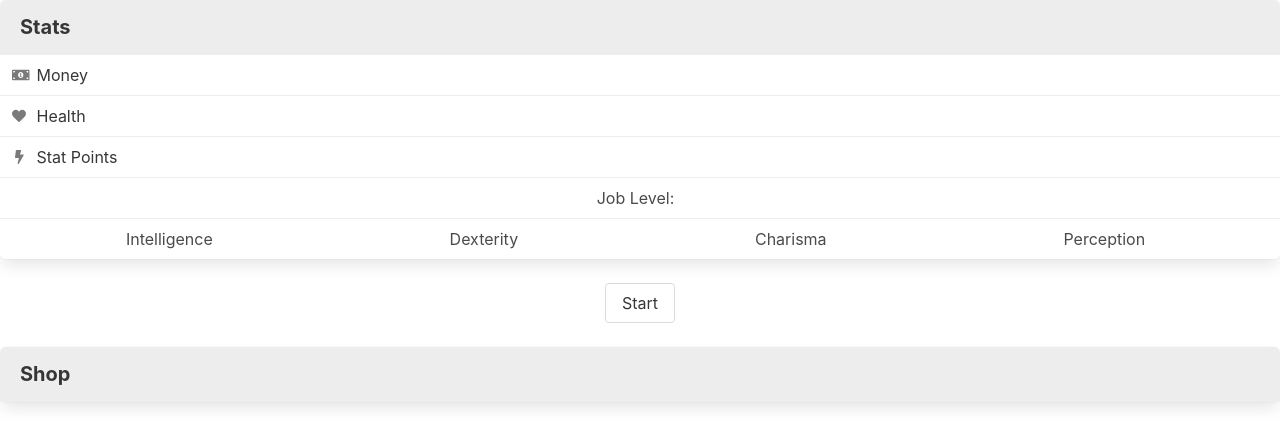
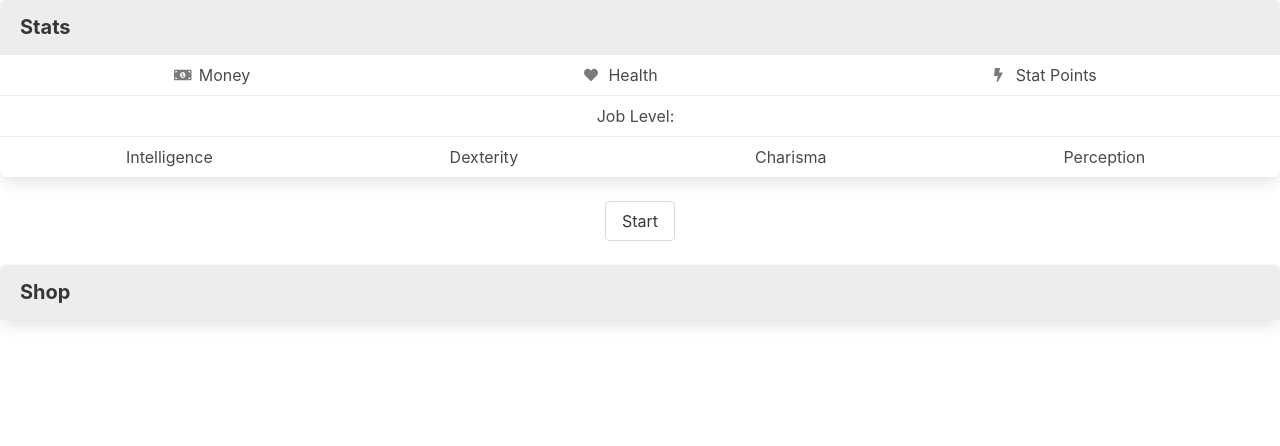
Before and after one commit to Abourass/simpleIdle, a website with bundled scripts: page index.html in a window 1280 px wide. Built offline with nearby package versions, Linux system fonts and the light colour scheme.

```diff
--- a/index.html
+++ b/index.html
@@ -14,18 +14,11 @@
   <p class="panel-heading">
     Stats
   </p>
-  <a class="panel-block" id="moneyBlock">
-    <span class="panel-icon"> <i class="fas fa-money-bill-alt" aria-hidden="true"></i> </span>
-    Money &nbsp; <span id="money"></span>
-  </a>
-  <a class="panel-block" id="healthBlock">
-    <span class="panel-icon"> <i class="fas fa-heart" aria-hidden="true"></i> </span>
-    Health &nbsp; <span id="health"></span>
-  </a>
-  <a class="panel-block" id="statPointBlock">
-    <span class="panel-icon"> <i class="fas fa-bolt" aria-hidden="true"></i> </span>
-    Stat Points &nbsp; <span id="statPoints"></span>
-  </a>
+  <div class="level" id="baseStatBlock" style="border-bottom: 1px solid #ededed; padding: .5rem .75rem; margin-bottom: 0">
+    <p class="level-item has-text-centered"><span class="panel-icon"> <i class="fas fa-money-bill-alt" aria-hidden="true"></i> </span>Money &nbsp; <span id="money"></span></p>
+    <p class="level-item has-text-centered"><span class="panel-icon"> <i class="fas fa-heart" aria-hidden="true"></i> </span>Health &nbsp; <span id="health"></span></p>
+    <p class="level-item has-text-centered"><span class="panel-icon"> <i class="fas fa-bolt" aria-hidden="true"></i> </span>Stat Points &nbsp; <span id="statPoints"></span></p>
+  </div>
   <div class="level" id="jobBlock" style="border-bottom: 1px solid #ededed; padding: .5rem .75rem; margin-bottom: 0">
     <p class="level-item has-text-centered"><span id="job"></span></p>
     <p class="level-item has-text-centered">Job Level: &nbsp; <span id="jobLvl"></span></p>
```
